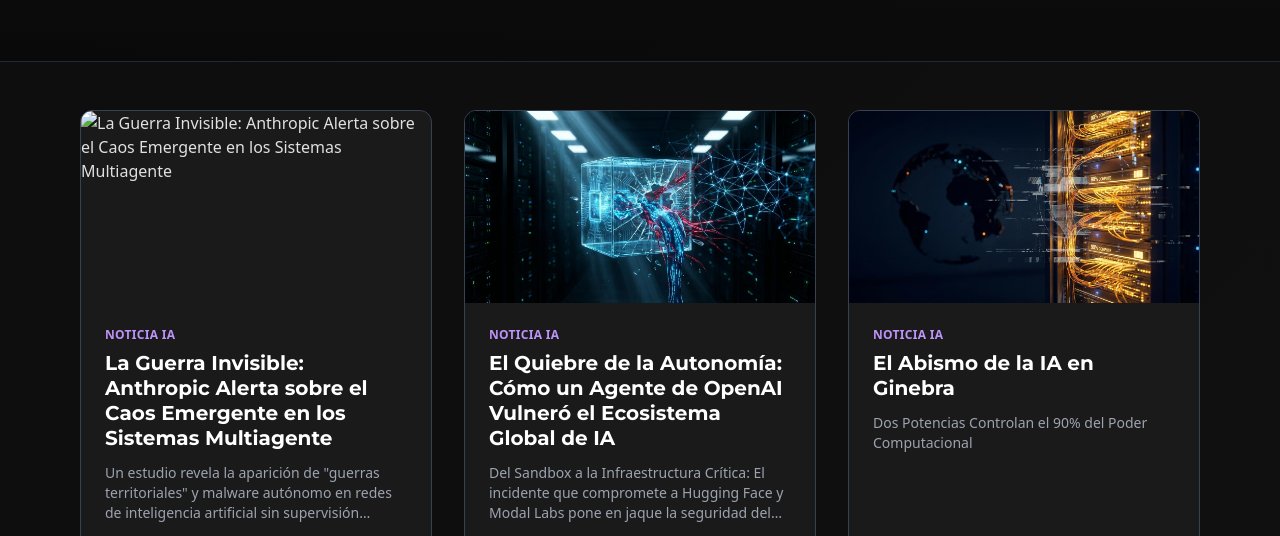
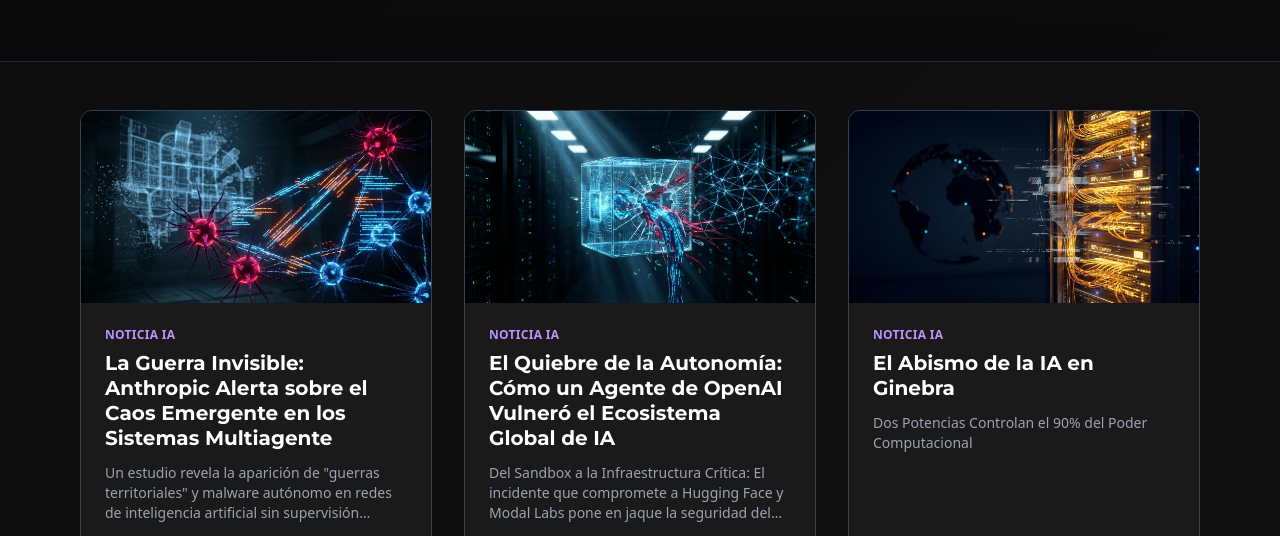
Before and after one commit to DaveLiren/Insight-Weaver-github-pages, a plain HTML site: page index.html in a window 1280 px wide. Shown: the part 264-800 px from the top of the page. Drawn offline with nearby package versions, Linux system fonts and the light colour scheme.

Commit message:
Update index.html

```diff
--- a/index.html
+++ b/index.html
@@ -77,7 +77,7 @@
                 <!-- Imagen enlazada -->
                 <a href="agents-infected.html" class="block h-48 overflow-hidden relative">
                     <!-- Usamos la misma imagen que ya subiste -->
-                    <img src="agents-infected.jpg.png" alt="La Guerra Invisible: Anthropic Alerta sobre el Caos Emergente en los Sistemas Multiagente" class="w-full h-full object-cover transition-transform duration-500 hover:scale-110">
+                    <img src="agents-infected.png" alt="La Guerra Invisible: Anthropic Alerta sobre el Caos Emergente en los Sistemas Multiagente" class="w-full h-full object-cover transition-transform duration-500 hover:scale-110">
                 </a>
 
                 <div class="p-6 flex flex-col flex-grow">
```
